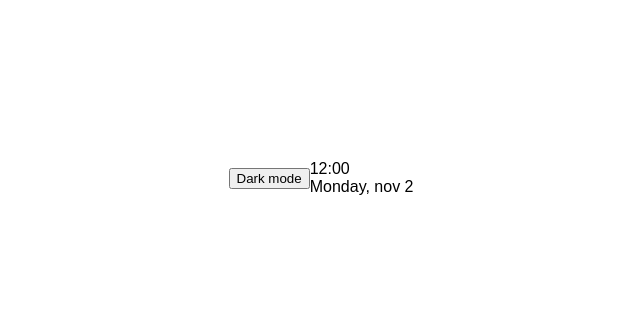
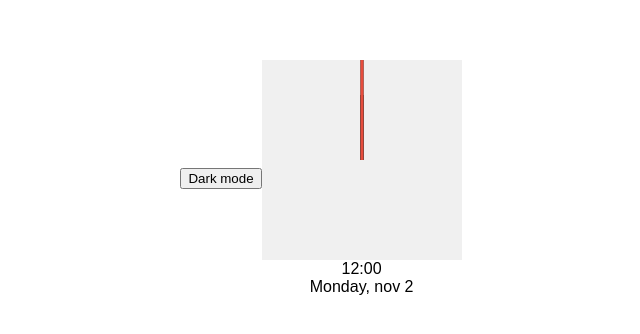
Before and after one commit to Haile-08/Clock, a plain HTML site: page index.html in a window 1280 px wide. Shown: the part 222-556 px from the top of the page, without its empty margins (319-959 px from the left). Drawn offline with Linux system fonts and the light colour scheme.

Commit message:
worked on the css and html

```diff
--- a/css/style.css
+++ b/css/style.css
@@ -2,12 +2,19 @@
     box-sizing: border-box;
 }
 :root{
-    --primary-: #333;
+    --primary-: #000;
     --secondary: #fff;
 }
-
+html{
+    transition: all 0.5s ease-in;
+}
 html.dark{
-    background-color: var(--primary-);
+    --primary-:#fff;
+    --secondary:#333;
+}
+html.dark{
+    background-color: #111;
+    color: var(--primary-);
 
 }
 body{
@@ -20,3 +27,49 @@ body{
     margin: 0;
 
 }
+.toggle{
+    background-color: var(--primary-);
+    color: var(--secondary);
+    border: 0;
+    border-radius: 4px;
+    padding: 8px 12px;
+    position: absolute;
+    top: 100px;
+}
+.toggle:focus{
+    outline: none;
+}
+.clock-container{
+    display: flex;
+    flex-direction: column;
+    justify-content: space-between;
+    align-items: center;
+
+}
+.clock{
+    position: relative;
+    width: 200px;
+    height: 200px;
+    background-color: #f0f0f0;
+}
+.needle{
+    background-color: var(--primary-);
+    position: absolute;
+    top: 50%;
+    left: 50%;
+    height: 65px;
+    width: 3px;
+    transform-origin: bottom center;
+}
+.needle.hour{
+    transform: translate(-50%,-100%) rotate(0deg);
+}
+.needle.minute{
+    transform: translate(-50%,-100%) rotate(0deg);
+    height: 100px;
+}
+.needle.second{
+    transform: translate(-50%,-100%) rotate(0deg);
+    height: 100px;
+    background-color: #e74c3c;
+}
```
